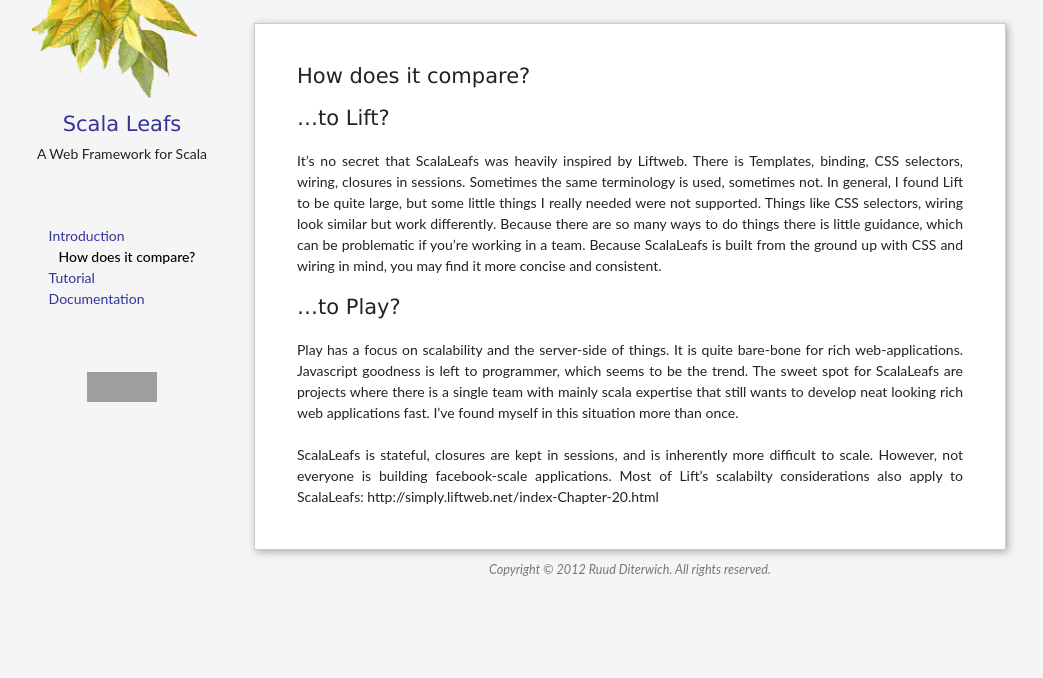
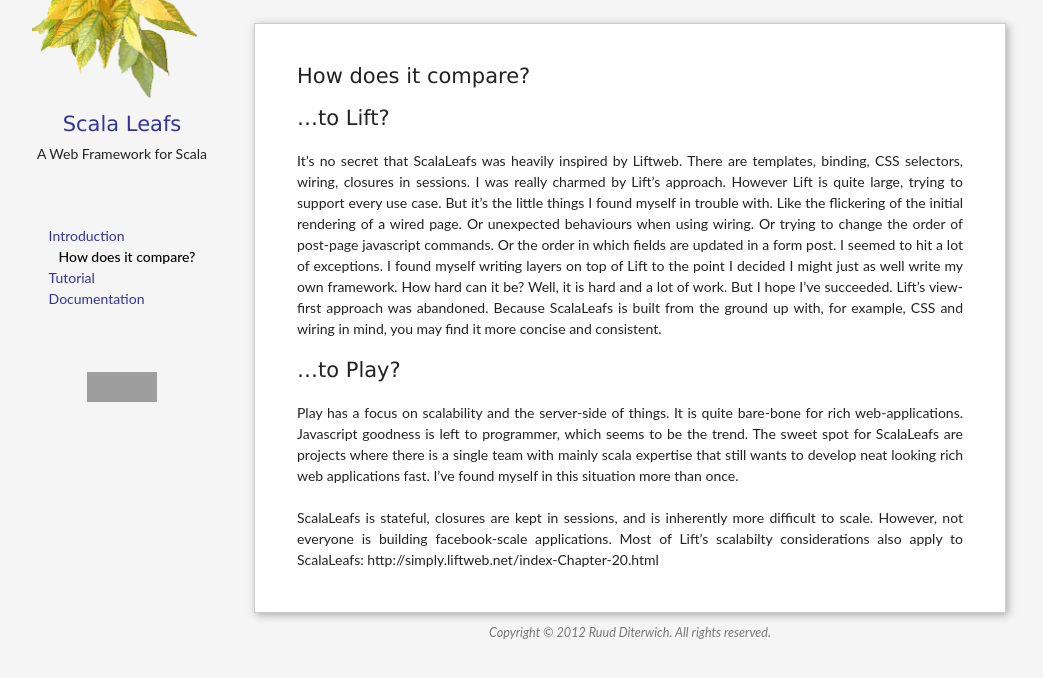
Before and after one commit to scalastuff/scalaleafs, a Jekyll site: the page built from HowDoesItCompare.md, in a window 1280 px wide. Shown: the top 678 px of the page, without its empty margins (10-1053 px from the left). Built offline with Jekyll 4.4.1, drawn with Linux system fonts in a browser that asks for light colours; grey boxes are pictures that could not be loaded.

Commit message:
Updated HowDoesItCompare.md

```diff
--- a/HowDoesItCompare.md
+++ b/HowDoesItCompare.md
@@ -7,7 +7,7 @@
 
 # ...to Lift?
 
-It's no secret that ScalaLeafs was heavily inspired by Liftweb. There is Templates, binding, CSS selectors, wiring, closures in sessions. Sometimes the same terminology is used, sometimes not. In general, I found Lift to be quite large, but some little things I really needed were not supported. Things like CSS selectors, wiring look similar but work differently. Because there are so many ways to do things there is little guidance, which can be problematic if you're working in a team. Because ScalaLeafs is built from the ground up with CSS and wiring in mind, you may find it more concise and consistent.
+It's no secret that ScalaLeafs was heavily inspired by Liftweb. There are templates, binding, CSS selectors, wiring, closures in sessions. I was really charmed by Lift's approach. However Lift is quite large, trying to support every use case. But it's the little things I found myself in trouble with. Like the flickering of the initial rendering of a wired page. Or unexpected behaviours when using wiring. Or trying to change the order of post-page javascript commands. Or the order in which fields are updated in a form post. I seemed to hit a lot of exceptions. I found myself writing layers on top of Lift to the point I decided I might just as well write my own framework. How hard can it be? Well, it is hard and a lot of work. But I hope I've succeeded. Lift's view-first approach was abandoned. Because ScalaLeafs is built from the ground up with, for example, CSS and wiring in mind, you may find it more concise and consistent.
 
 # ...to Play?
 
```
